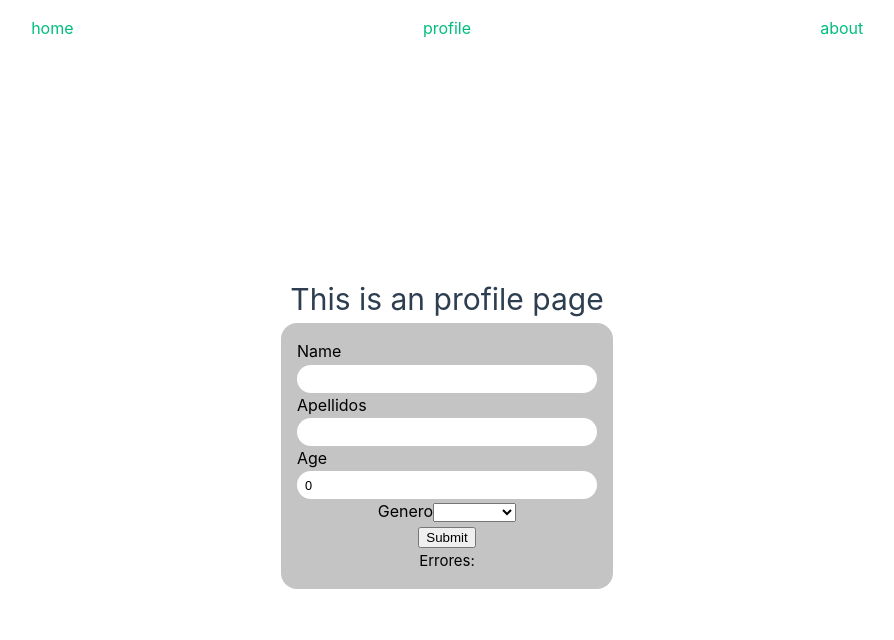
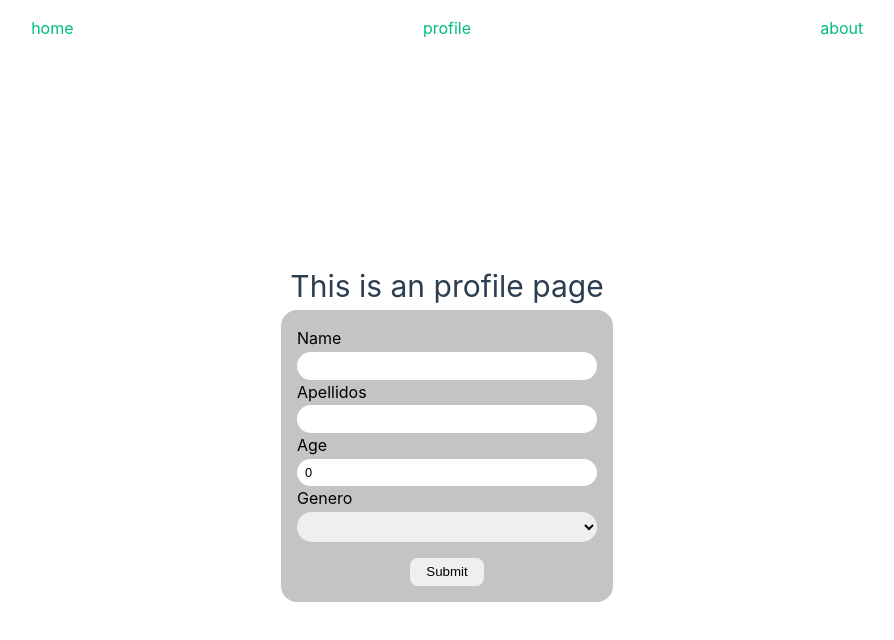
Before and after one commit to Carloscastro16/Hello-world, a Vue app: page /profile in a window 1280 px wide. Shown: the top 640 px of the page, without its empty margins (193-1087 px from the left). Built offline with nearby package versions, Linux system fonts and the light colour scheme.

Commit message:
Update ProfileView.vue

```diff
--- a/src/views/ProfileView.vue
+++ b/src/views/ProfileView.vue
@@ -62,21 +62,27 @@
     function nameValidation(name: any){
         console.log(name)
         console.log(name.length)
-        if(name.length > 18){
-            errorMessages.value.name.errors.value = true
+        if(name.length > 18 || name.length < 5){
+            errorMessages.value.name.errors = true
             console.log('Error')
+        }else{
+            errorMessages.value.name.errors = false
         }
     }
     function lastnameValidation(){
-        if(data.value.values.lastname != data.value.values.name){
-            errorMessages.value.lastname.errors.value = true
+        if(data.value.values.lastname == data.value.values.name){
+            errorMessages.value.lastname.errors = true
+        }else{
+            errorMessages.value.lastname.errors = false
         }
     }
     function ageValidation(age: any){
         console.log(age)
         if(age < 0 || age > 60){
             console.log('Error error')
-            return errorMessages.value.age.errors.value = true
+            return errorMessages.value.age.errors = true
+        }else{
+            errorMessages.value.age.errors = false
         }
     }
 
@@ -92,18 +98,18 @@
             <p class="input-container">
                 <label for="name">Name</label>
                 <input @input="nameValidation(data.values.name)" type="text" name="name" id="name" v-model="data.values.name" min="5" max="18">
-                <span v-if="errorMessages.name.errors">El nombre debe tener más de 5 caracteres y menos de 18</span>
+                <span class="input-errors" v-if="errorMessages.name.errors">El nombre debe tener más de 5 caracteres y menos de 18</span>
             </p>
 
             <p class="input-container">
                 <label for="age">Apellidos</label>
                 <input @input="lastnameValidation()" type="text" name="apellido" id="apellido" v-model="data.values.lastname" min="0">
-                <span v-if="errorMessages.lastname.errors">El apellido no puede ser el mismo que el nombre</span>
+                <span class="input-errors" v-if="errorMessages.lastname.errors">El apellido no puede ser el mismo que el nombre</span>
             </p>
             <p class="input-container">
                 <label for="age">Age</label>
                 <input @input="ageValidation(data.values.age)" type="number" name="age" id="age" v-model="data.values.age" min="0">
-                <span v-if="errorMessages.age.errors">La edad debe estar en el rango entre 0 y 60</span>
+                <span class="input-errors" v-if="errorMessages.age.errors">La edad debe estar en el rango entre 0 y 60</span>
             </p>
 
             <p class="input-container">
@@ -113,13 +119,13 @@
                 <option value="masculino">Masculino</option>
                 <option value="otro">Otro</option>
                 </select>
+                <input class="gender-input" v-if="data.values.genderSelect.basicGender == 'otro'" type="text" v-model="data.values.genderSelect.other">
             </p>
-            <input v-if="data.values.genderSelect.basicGender == 'otro'" type="text" v-model="data.values.genderSelect.other">
 
             <p class="submit-container">
                 <input @click="checkForm()" type="submit" value="Submit">
             </p>
-            <div class="errors">
+            <div v-if="data.errors.length > 0" class="errors">
                 <p>Errores:</p>
                 <span v-for="(err, index) in data.errors" :key="index">{{ err }}</span>
             </div>
@@ -148,6 +154,31 @@
     border-radius: 1rem;
     padding: 1rem;
 }
+.input-container{
+    display: flex;
+    align-items: center;
+    flex-direction: column;
+    width: 100%;
+}
+.input-container label{
+    text-align: left;
+    width: 100%;
+}
+.input-container select{
+    width: 100%;
+    border-radius: 1rem;
+    font-size: .8rem;
+    padding: .4rem .5rem;
+    border: none;
+}
+.input-errors{
+    color: #fa4545;
+    font-size: .7rem;
+}
+.input-container select:focus-visible{
+    outline: none;
+    border: none;
+}
 .input-container input{
     width: 300px;
     font-size: .8rem;
@@ -163,20 +194,32 @@
     color: #000;
 
 }
+.submit-container{
+    margin-top: 1rem;
+}
+.submit-container input{
+    border-radius: .5rem;
+    border: none;
+    padding: .4rem 1rem;
+}
 .input-container input:focus-visible{
     border: none;
     outline: none;
+}
+.gender-input{
+    width: 100%;
+    margin-top: 1rem;
 }
 .errors{
     display: flex;
     flex-direction: column;
 }
-p{
+.errors p{
     color: #000;
 }
-span{
-    color: #000;
-    opacity: .3;
+.errors span{
+    color: #fa4545;
+    opacity: .6;
 }
 @media (min-width: 1024px) {
     .profile {
```
